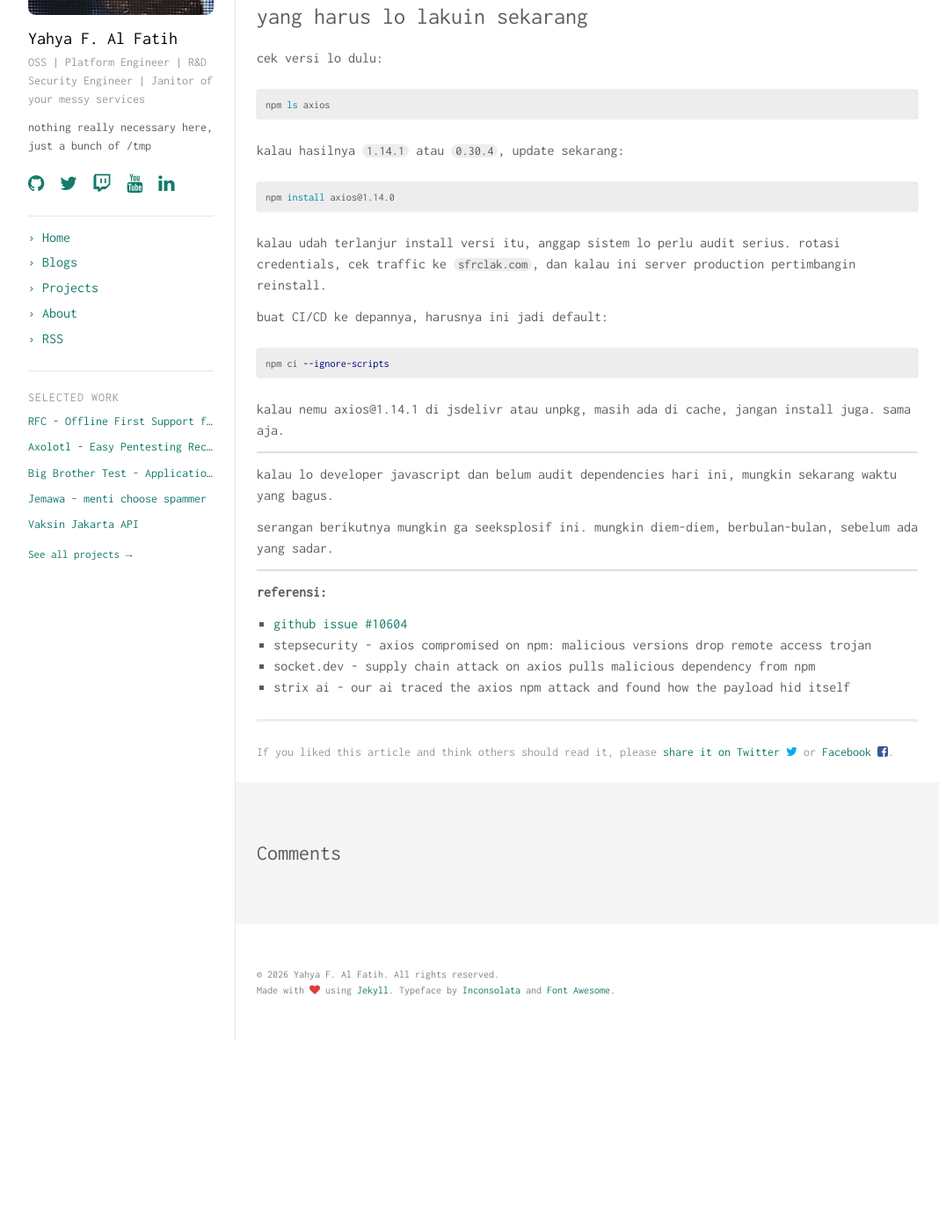
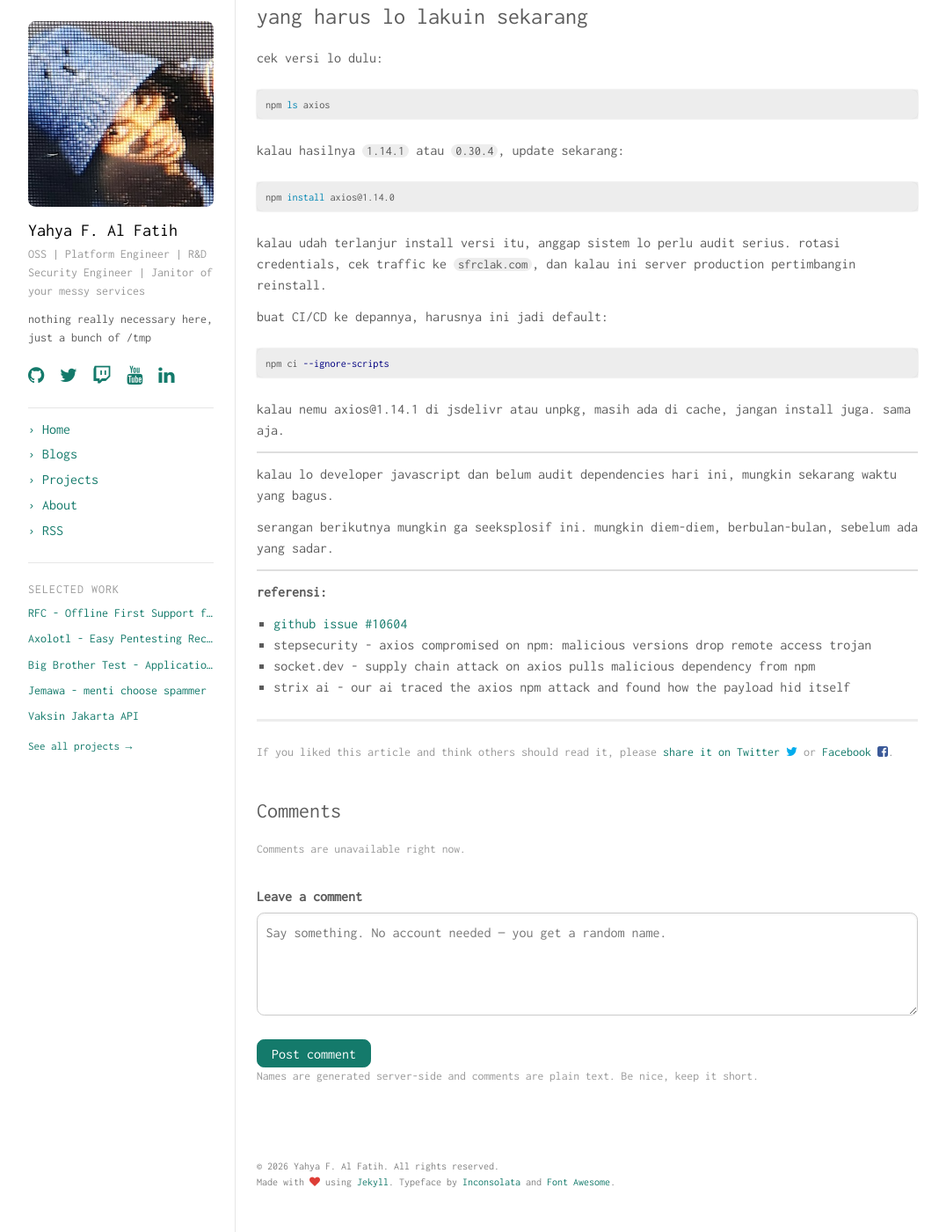
Before and after one commit to k1m0ch1/k1m0ch1.github.io, a Jekyll site: the page built from _posts/blogs/2026-03-31-axios-supply-chain-attack.md, in a window 1280 px wide and 1400 px high, scrolled down 2573 px. Shown: the whole window at 88% size, without its empty margins (102-1178 px from the left). Built offline with Jekyll 4.4.1, drawn with Linux system fonts in a browser that asks for light colours; comment, search, counter and statistics services are not loaded; before the commit the page ends 3755 px from its top, so only the background shows below that; some of the changed lines change nothing that is shown.

Commit message:
comments: replace Disqus with self-hosted komen
Disqus is gone; comments now come from the komen API (komen.yggdrasil.id).

- _includes/comments.html: markup only, no third-party script. The API base
  comes from _config.yml (comments_api) with a sane fallback.
- assets/js/komen.js: renders the thread with textContent everywhere, no
  innerHTML, so comment text can never become markup. Honeypot + elapsed_ms
  are sent so the API can drop trivial bots.
- owner replies are marked and link to their quote tweet when one exists.
- dropped the disqus_shortname config, the disqus script in head.html and the
  now-unused .disqus styles.

```diff
--- a/_config.yml
+++ b/_config.yml
@@ -13,9 +13,10 @@
 
 google_analytics: UA-XXXXX-XX
 repo: http://github.com/k1m0ch1/k1m0ch1.github.io
-disqus_shortname: "k1m0ch1"
 twitter_username: "bukanyahya"
 comments: true
+# Comment API (see the `komen` project). Leave empty to disable comments.
+comments_api: "https://komen.yggdrasil.id"
 
 # Build settings
 permalink   : /:year/:title/
--- a/_includes/comments.html
+++ b/_includes/comments.html
@@ -1,28 +1,82 @@
+{% comment %}
+  komen — the comment system behind yggdrasil.id.
+
+  Markup only; all rendering happens in /assets/js/komen.js with textContent,
+  so nothing a visitor types can ever become HTML. The API base URL comes from
+  `comments_api` in _config.yml.
+{% endcomment %}
 {% if site.comments %}
-  <aside id="comments" class="disqus">
+<aside id="comments" class="komen"
+       data-api="{{ site.comments_api | default: 'https://komen.yggdrasil.id' }}"
+       data-post="{{ page.url }}"
+       data-title="{{ page.title | escape }}">
+  <div class="container">
+    <h3 class="komen-title">Comments <span class="komen-count" id="komen-count"></span></h3>
 
-    <div class="container">
-      <h3><i class="icon icon-comments-o"></i> Comments</h3>
-      <div id="disqus_thread"></div>
-
-      <script type="text/javascript">
-        var disqus_shortname = '{{ site.disqus_shortname }}';
-        var disqus_identifier = '{{ page.id }}';
-        var disqus_title = '{{ page.title }}';
-        var disqus_url = '{{ site.url }}{{ post.url }}';
-        /*var disqus_developer = 1;*/
-
-        (function() {
-            var dsq = document.createElement('script'); dsq.type = 'text/javascript'; dsq.async = true;
-            dsq.src = '//' + disqus_shortname + '.disqus.com/embed.js';
-            (document.getElementsByTagName('head')[0] || document.getElementsByTagName('body')[0]).appendChild(dsq);
-        })();
-      </script>
-
-      <noscript>
-        Please enable JavaScript to view the <a href="https://disqus.com/?ref_noscript" rel="nofollow">comments powered by Disqus.</a>
-      </noscript>
+    <div id="komen-list" class="komen-list">
+      <p class="komen-note">Loading comments…</p>
     </div>
 
-  </aside>
+    <form id="komen-form" class="komen-form" autocomplete="off">
+      <label class="komen-label" for="komen-body">Leave a comment</label>
+      <textarea id="komen-body" name="body" rows="4" maxlength="2000"
+                placeholder="Say something. No account needed — you get a random name."
+                required></textarea>
+
+      {%- comment -%} Honeypot: hidden from humans, irresistible to bots. {%- endcomment -%}
+      <div class="komen-hp" aria-hidden="true">
+        <label for="komen-website">Website</label>
+        <input id="komen-website" name="website" type="text" tabindex="-1" autocomplete="off">
+      </div>
+
+      <div class="komen-actions">
+        <button type="submit" id="komen-submit">Post comment</button>
+        <span class="komen-status" id="komen-status" role="status" aria-live="polite"></span>
+      </div>
+      <p class="komen-hint">
+        Names are generated server-side and comments are plain text.
+        Be nice, keep it short.
+      </p>
+    </form>
+  </div>
+</aside>
+
+<style>
+  .komen .container { padding-top: 0; }
+  .komen-title { margin-bottom: 0.8em; }
+  .komen-count { color: #999; font-weight: normal; font-size: 0.8em; }
+  .komen-list { margin-bottom: 2em; }
+  .komen-note, .komen-hint { color: #999; font-size: 0.85em; }
+  .komen-comment {
+    border-left: 2px solid #e4e4e4;
+    padding: 0.15em 0 0.15em 0.9em;
+    margin-bottom: 1.1em;
+  }
+  .komen-comment.is-author { border-left-color: #147a6b; }
+  .komen-comment.is-reply { margin-left: 1.6em; }
+  .komen-meta { font-size: 0.8em; color: #999; margin-bottom: 0.2em; }
+  .komen-name { color: #333; font-weight: bold; }
+  .komen-badge {
+    color: #147a6b; border: 1px solid #147a6b; border-radius: 999px;
+    padding: 0 0.5em; margin-left: 0.4em; font-size: 0.9em;
+  }
+  .komen-text { white-space: pre-wrap; overflow-wrap: break-word; margin: 0 0 0.2em; }
+  .komen-onx { font-size: 0.8em; }
+  .komen-form textarea {
+    width: 100%; padding: 0.6em; border: 1px solid #ccc; border-radius: 0.52em;
+    font-family: inherit; font-size: inherit; line-height: 1.5; resize: vertical;
+  }
+  .komen-actions { display: flex; align-items: center; gap: 0.8em; margin-top: 0.5em; }
+  .komen-actions button {
+    font-family: inherit; font-size: inherit; cursor: pointer;
+    background: #147a6b; color: #fff; border: 1px solid #147a6b;
+    border-radius: 0.52em; padding: 0.4em 1em;
+  }
+  .komen-actions button[disabled] { opacity: 0.5; cursor: progress; }
+  .komen-status { font-size: 0.85em; color: #999; }
+  .komen-status.is-error { color: #a11; }
+  .komen-hp { position: absolute; left: -9999px; width: 1px; height: 1px; overflow: hidden; }
+</style>
+
+<script src="{{ '/assets/js/komen.js' | prepend: site.baseurl }}" defer></script>
 {% endif %}
--- a/_includes/head.html
+++ b/_includes/head.html
@@ -107,7 +107,6 @@
   <link rel="alternate" type="application/rss+xml" title="{{ site.title }}{{ site.title2 }}" href="{{ "/feed.xml" | prepend: site.baseurl | prepend: site.url }}">
 
   <script type="text/javascript">
-  var disqus_shortname = '{{ site.disqus_shortname }}';
   var _gaq = _gaq || [];
   _gaq.push(['_setAccount', '{{ site.google_analytics }}']);
   _gaq.push(['_trackPageview']);
--- /dev/null
+++ b/assets/js/komen.js
@@ -0,0 +1,202 @@
+/* komen — blog comment widget.
+ *
+ * Security notes for this file:
+ *   - every value coming from the API is written with textContent (or set as
+ *     an attribute after validation), never with innerHTML, so a comment
+ *     containing markup is displayed as literal text,
+ *   - href attributes are only ever built by the widget itself from a URL the
+ *     server already validated as an x.com permalink,
+ *   - the honeypot + elapsed-time fields piggyback on the POST so trivial
+ *     bots get filtered server-side.
+ */
+(function () {
+  "use strict";
+
+  var root = document.getElementById("comments");
+  if (!root || !root.classList.contains("komen")) return;
+
+  var API = (root.getAttribute("data-api") || "").replace(/\/+$/, "");
+  var POST = root.getAttribute("data-post") || "";
+  var listEl = document.getElementById("komen-list");
+  var countEl = document.getElementById("komen-count");
+  var form = document.getElementById("komen-form");
+  var bodyEl = document.getElementById("komen-body");
+  var hpEl = document.getElementById("komen-website");
+  var submitEl = document.getElementById("komen-submit");
+  var statusEl = document.getElementById("komen-status");
+  var loadedAt = Date.now();
+
+  if (!API) {
+    listEl.textContent = "";
+    listEl.appendChild(note("Comments are not configured for this site."));
+    if (form) form.style.display = "none";
+    return;
+  }
+
+  // --- helpers -------------------------------------------------------------
+
+  function note(text) {
+    var p = document.createElement("p");
+    p.className = "komen-note";
+    p.textContent = text;
+    return p;
+  }
+
+  function status(text, isError) {
+    statusEl.textContent = text || "";
+    statusEl.className = "komen-status" + (isError ? " is-error" : "");
+  }
+
+  function timeAgo(seconds) {
+    var diff = Math.floor(Date.now() / 1000) - seconds;
+    if (diff < 60) return "just now";
+    if (diff < 3600) return Math.floor(diff / 60) + " min ago";
+    if (diff < 86400) return Math.floor(diff / 3600) + " h ago";
+    if (diff < 2592000) return Math.floor(diff / 86400) + " d ago";
+    return new Date(seconds * 1000).toLocaleDateString();
+  }
+
+  // Only trust a URL we could have produced ourselves.
+  function safeTweetUrl(url) {
+    if (typeof url !== "string") return null;
+    if (!/^https:\/\/x\.com\/[A-Za-z0-9_]{1,20}\/status\/\d{5,25}$/.test(url)) return null;
+    return url;
+  }
+
+  function render(comment) {
+    var wrap = document.createElement("div");
+    wrap.className = "komen-comment" +
+      (comment.is_author ? " is-author" : "") +
+      (comment.parent_id ? " is-reply" : "");
+
+    var meta = document.createElement("div");
+    meta.className = "komen-meta";
+
+    var name = document.createElement("span");
+    name.className = "komen-name";
+    name.textContent = comment.name || "anonymous";
+    meta.appendChild(name);
+
+    if (comment.is_author) {
+      var badge = document.createElement("span");
+      badge.className = "komen-badge";
+      badge.textContent = "author";
+      meta.appendChild(badge);
+    }
+
+    var when = document.createElement("span");
+    when.textContent = " · " + timeAgo(comment.created_at);
+    meta.appendChild(when);
+
+    wrap.appendChild(meta);
+
+    var text = document.createElement("p");
+    text.className = "komen-text";
+    text.textContent = comment.body; // ← the whole XSS story
+    wrap.appendChild(text);
+
+    var tweet = safeTweetUrl(comment.quote_tweet_url);
+    if (tweet) {
+      var link = document.createElement("a");
+      link.className = "komen-onx";
+      link.href = tweet;
+      link.target = "_blank";
+      link.rel = "noopener noreferrer nofollow";
+      link.textContent = "replied on X ↗";
+      wrap.appendChild(link);
+    }
+
+    return wrap;
+  }
+
+  function thread(comments) {
+    // Top-level comments in order, each followed by its replies.
+    var byParent = {};
+    comments.forEach(function (c) {
+      if (!c.parent_id) return;
+      (byParent[c.parent_id] = byParent[c.parent_id] || []).push(c);
+    });
+
+    var out = [];
+    comments.forEach(function (c) {
+      if (c.parent_id) return; // rendered under its parent
+      out.push(c);
+      (byParent[c.id] || []).forEach(function (r) { out.push(r); });
+    });
+    // Orphans (parent deleted) still get shown, at the end.
+    comments.forEach(function (c) {
+      if (c.parent_id && out.indexOf(c) === -1) out.push(c);
+    });
+    return out;
+  }
+
+  function draw(comments) {
+    listEl.textContent = "";
+    if (!comments.length) {
+      listEl.appendChild(note("No comments yet. Be the first."));
+    } else {
+      thread(comments).forEach(function (c) { listEl.appendChild(render(c)); });
+    }
+    countEl.textContent = comments.length ? "(" + comments.length + ")" : "";
+  }
+
+  // --- network -------------------------------------------------------------
+
+  function load() {
+    fetch(API + "/api/comments?post=" + encodeURIComponent(POST), {
+      headers: { Accept: "application/json" }
+    })
+      .then(function (res) {
+        if (!res.ok) throw new Error("HTTP " + res.status);
+        return res.json();
+      })
+      .then(function (data) { draw(data.comments || []); })
+      .catch(function () {
+        listEl.textContent = "";
+        listEl.appendChild(note("Comments are unavailable right now."));
+      });
+  }
+
+  if (!form) return;
+
+  form.addEventListener("submit", function (event) {
+    event.preventDefault();
+    var body = bodyEl.value.trim();
+    if (!body) return;
+
+    submitEl.disabled = true;
+    status("posting…");
+
+    fetch(API + "/api/comments", {
+      method: "POST",
+      headers: { "Content-Type": "application/json", Accept: "application/json" },
+      body: JSON.stringify({
+        post: POST,
+        body: body,
+        website: hpEl ? hpEl.value : "",
+        elapsed_ms: Date.now() - loadedAt
+      })
+    })
+      .then(function (res) {
+        return res.json().catch(function () { return {}; }).then(function (data) {
+          if (!res.ok) {
+            throw new Error((data.error && data.error.message) || ("HTTP " + res.status));
+          }
+          return data;
+        });
+      })
+      .then(function () {
+        bodyEl.value = "";
+        status("thanks!");
+        load();
+      })
+      .catch(function (err) {
+        status(err.message === "rate_limited" || /slow down/i.test(err.message)
+          ? "you are commenting too fast — try again in a moment"
+          : "could not post: " + err.message, true);
+      })
+      .finally(function () { submitEl.disabled = false; });
+  });
+
+  load();
+})();
--- a/assets/scss/_layout.scss
+++ b/assets/scss/_layout.scss
@@ -326,15 +326,6 @@
   }
 }
 
-.disqus {
-  background-color: lighten($light-gray-color, 16%);
-  padding: $base-spacing 0;
-
-  hr {
-    margin: $base-spacing 0;
-  }
-}
-
 .site-footer {
   @extend .clearfix;
 
```
